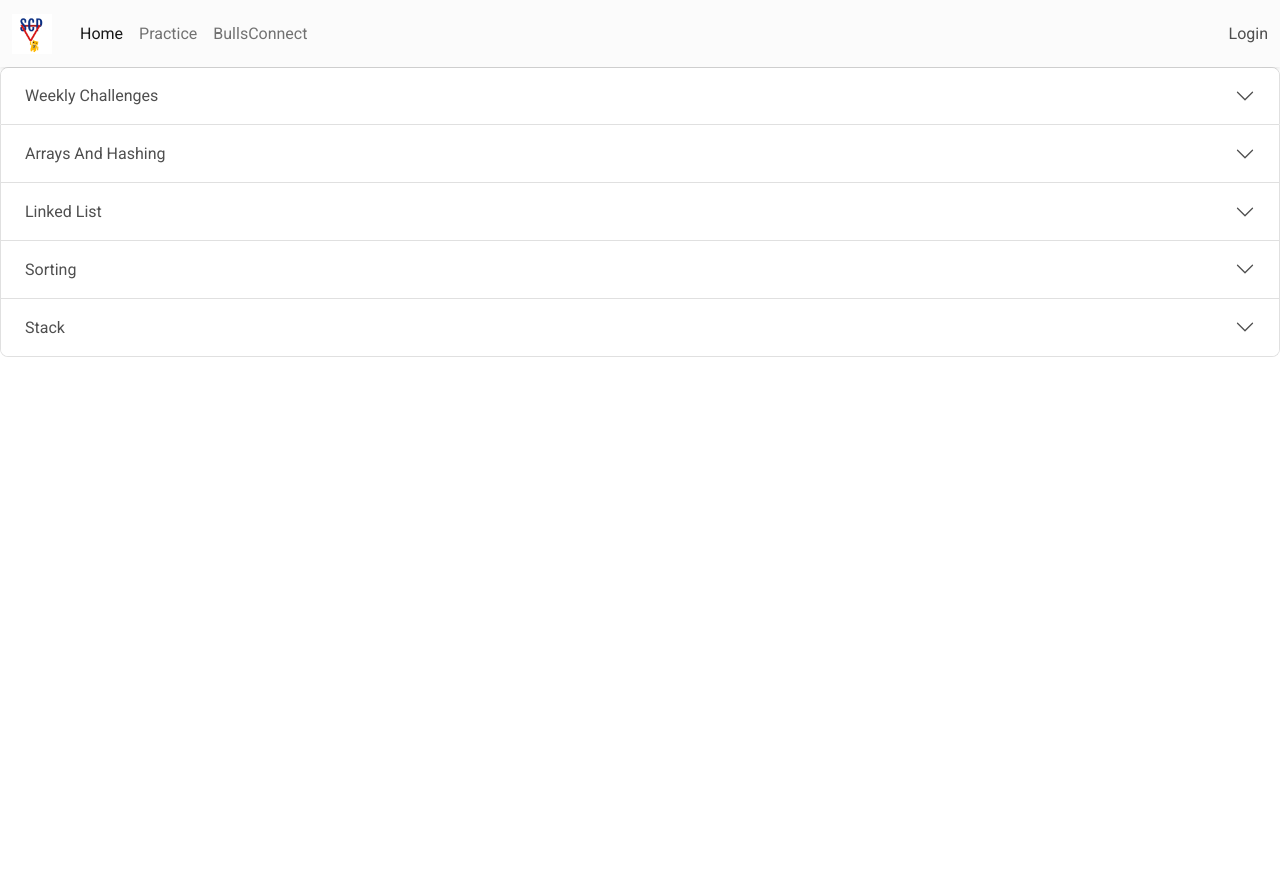
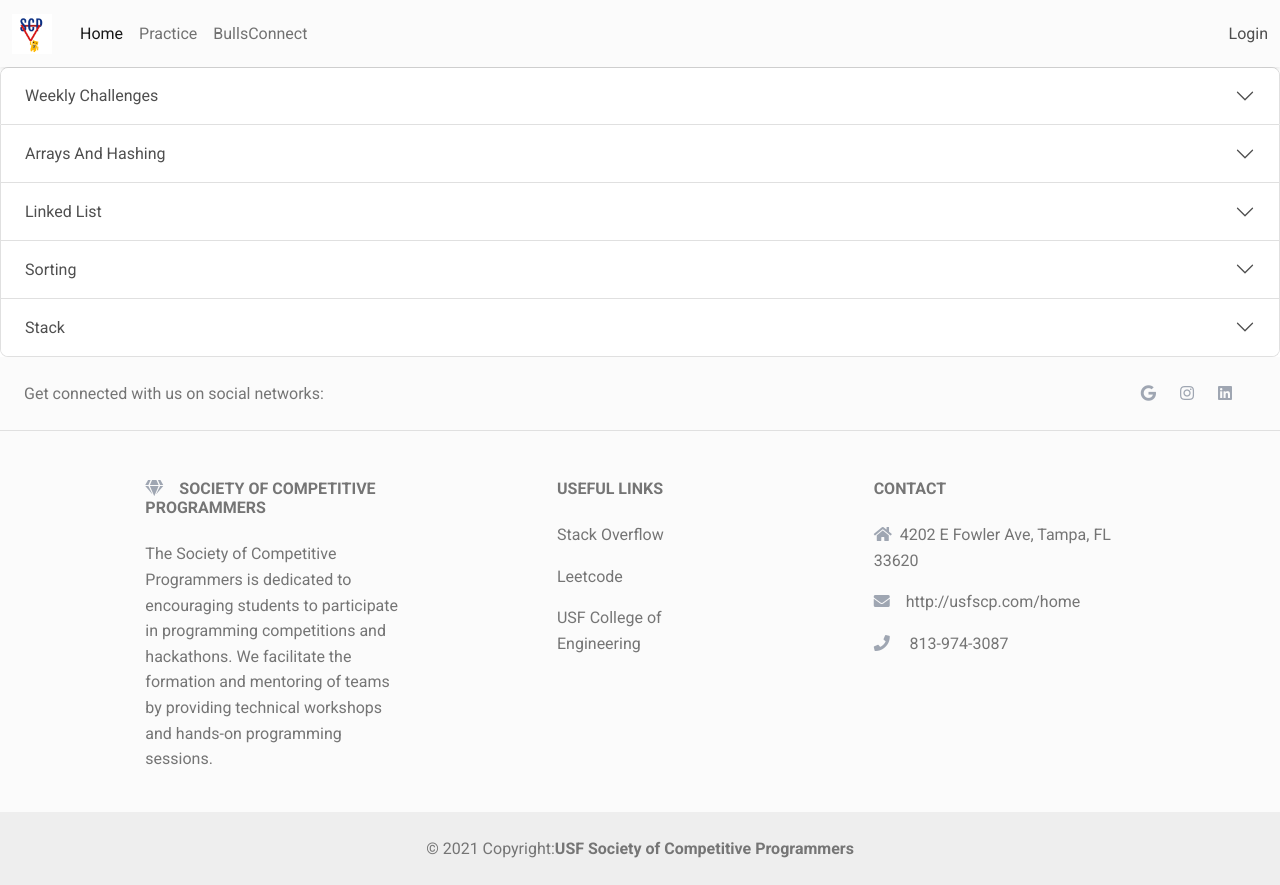
Before and after one commit to Aslanbayli/SCP-Website-v1, a React (Create React App) app in the folder frontend/: page /practice in a window 1280 px wide. Before the commit the page ends 800 px from the top, so only its background shows below. Built offline with nearby package versions, Linux system fonts and the light colour scheme.

Commit message:
adding footers

```diff
--- a/frontend/src/Navbar.js
+++ b/frontend/src/Navbar.js
@@ -42,7 +42,7 @@ export default function Navbar() {
                     <MDBCollapse navbar show={showBasic}>
                         <MDBNavbarNav className='mr-auto mb-2 mb-lg-0'>
                             <MDBNavbarItem>
-                                <MDBNavbarLink active aria-current='page' href='#'>
+                                <MDBNavbarLink active aria-current='page' href=''>
                                     Home
                                 </MDBNavbarLink>
                             </MDBNavbarItem>
--- a/frontend/src/practice.js
+++ b/frontend/src/practice.js
@@ -13,6 +13,7 @@ import {
     MDBAccordionItem,
     MDBRow,
     MDBCol,
+    MDBFooter,
 } from 'mdb-react-ui-kit';
 import SCPLOGO from './images/scplogo.jpg'
 
@@ -270,6 +271,91 @@ export default function Navbar() {
             </MDBAccordion>
 
 
+
+            <MDBFooter bgColor='light' className='text-center text-lg-start text-muted'>
+                <section className='d-flex justify-content-center justify-content-lg-between p-4 border-bottom'>
+                    <div className='me-5 d-none d-lg-block'>
+                        <span>Get connected with us on social networks:</span>
+                    </div>
+
+                    <div>
+
+                        <a href='https://www.usf.edu/engineering/cse/undergraduate/student-organizations.aspx' className='me-4 text-reset'>
+                            <MDBIcon color='secondary' fab icon='google' />
+                        </a>
+                        <a href='https://www.instagram.com/usf_scp/' className='me-4 text-reset'>
+                            <MDBIcon color='secondary' fab icon='instagram' />
+                        </a>
+                        <a href='https://www.linkedin.com/company/society-of-competitive-programmers/' className='me-4 text-reset'>
+                            <MDBIcon color='secondary' fab icon='linkedin' />
+                        </a>
+
+                    </div>
+                </section>
+
+                <section className=''>
+                    <MDBContainer className='text-center text-md-start mt-5'>
+                        <MDBRow className='mt-3'>
+                            <MDBCol md='3' lg='4' xl='3' className='mx-auto mb-4'>
+                                <h6 className='text-uppercase fw-bold mb-4'>
+                                    <MDBIcon color='secondary' icon='gem' className='me-3' />
+                                    Society of Competitive Programmers
+                                </h6>
+                                <p>
+                                    The Society of Competitive Programmers is dedicated to encouraging students to participate in programming competitions and hackathons.
+                                    We facilitate the formation and mentoring of teams by providing technical workshops and hands-on programming sessions.
+                                </p>
+                            </MDBCol>
+
+
+
+                            <MDBCol md='3' lg='2' xl='2' className='mx-auto mb-4'>
+                                <h6 className='text-uppercase fw-bold mb-4'>Useful links</h6>
+                                <p>
+                                    <a href='https://stackoverflow.com/' className='text-reset'>
+                                        Stack Overflow
+                                    </a>
+                                </p>
+                                <p>
+                                    <a href='https://leetcode.com/problemset/all/' className='text-reset'>
+                                        Leetcode
+                                    </a>
+                                </p>
+                                <p>
+                                    <a href='https://www.usf.edu/engineering/cse/index.aspx' className='text-reset'>
+                                        USF College of Engineering
+                                    </a>
+                                </p>
+
+                            </MDBCol>
+
+                            <MDBCol md='4' lg='3' xl='3' className='mx-auto mb-md-0 mb-4'>
+                                <h6 className='text-uppercase fw-bold mb-4'>Contact</h6>
+                                <p>
+                                    <MDBIcon color='secondary' icon='home' className='me-2' />
+                                    4202 E Fowler Ave, Tampa, FL 33620
+                                </p>
+                                <p>
+                                    <MDBIcon color='secondary' icon='envelope' className='me-3' />
+                                    http://usfscp.com/home
+                                </p>
+                                <p>
+                                    <MDBIcon color='secondary' icon='phone' className='me-3' /> 813-974-3087
+                                </p>
+
+                            </MDBCol>
+                        </MDBRow>
+                    </MDBContainer>
+                </section>
+
+                <div className='text-center p-4' style={{ backgroundColor: 'rgba(0, 0, 0, 0.05)' }}>
+                    © 2021 Copyright:
+                    <a className='text-reset fw-bold' href='https://mdbootstrap.com/'>
+                        USF Society of Competitive Programmers
+                    </a>
+                </div>
+            </MDBFooter>
+
         </>
     );
 }
```
